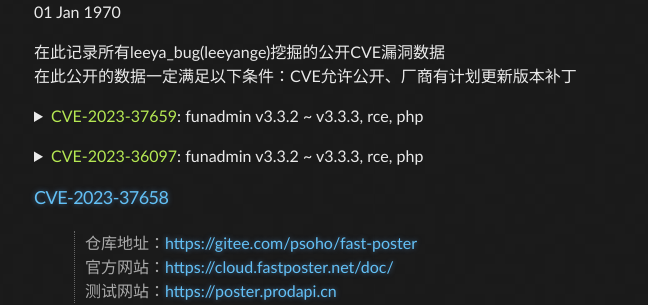
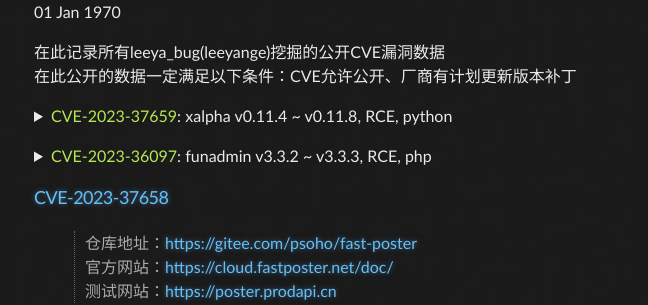
Before and after one commit to Leeyangee/leeyangee.github.io, a Jekyll site: the page built from _posts/1970-01-01-CVE-Record.md, in a window 1280 px wide. Shown: the part 197-502 px from the top of the page, without its empty margins (158-806 px from the left). Built offline with Jekyll 4.4.1, drawn with Linux system fonts in a browser that asks for light colours.

Commit message:
Update 1970-01-01-CVE-Record.md

```diff
--- a/_posts/1970-01-01-CVE-Record.md
+++ b/_posts/1970-01-01-CVE-Record.md
@@ -7,7 +7,7 @@
 在此公开的数据一定满足以下条件：CVE允许公开、厂商有计划更新版本补丁
 
 <details>
-      <summary><font color="#b5e853">CVE-2023-37659</font>: funadmin v3.3.2 ~ v3.3.3, rce, php</summary>
+      <summary><font color="#b5e853">CVE-2023-37659</font>: xalpha v0.11.4 ~ v0.11.8, RCE, python</summary>
       <pre><code>
 <a id="cve_addr">CVE-2023-37659</a>
 仓库地址：<a id="cve_rep">https://github.com/refraction-ray/xalpha</a>
@@ -16,7 +16,7 @@
 </details><p></p>
 
 <details>
-      <summary><font color="#b5e853">CVE-2023-36097</font>: funadmin v3.3.2 ~ v3.3.3, rce, php</summary>
+      <summary><font color="#b5e853">CVE-2023-36097</font>: funadmin v3.3.2 ~ v3.3.3, RCE, php</summary>
       <pre><code>
 <a id="cve_addr">CVE-2023-36097</a>
 仓库地址：<a id="cve_rep">https://gitee.com/funadmin/funadmin</a>
```
